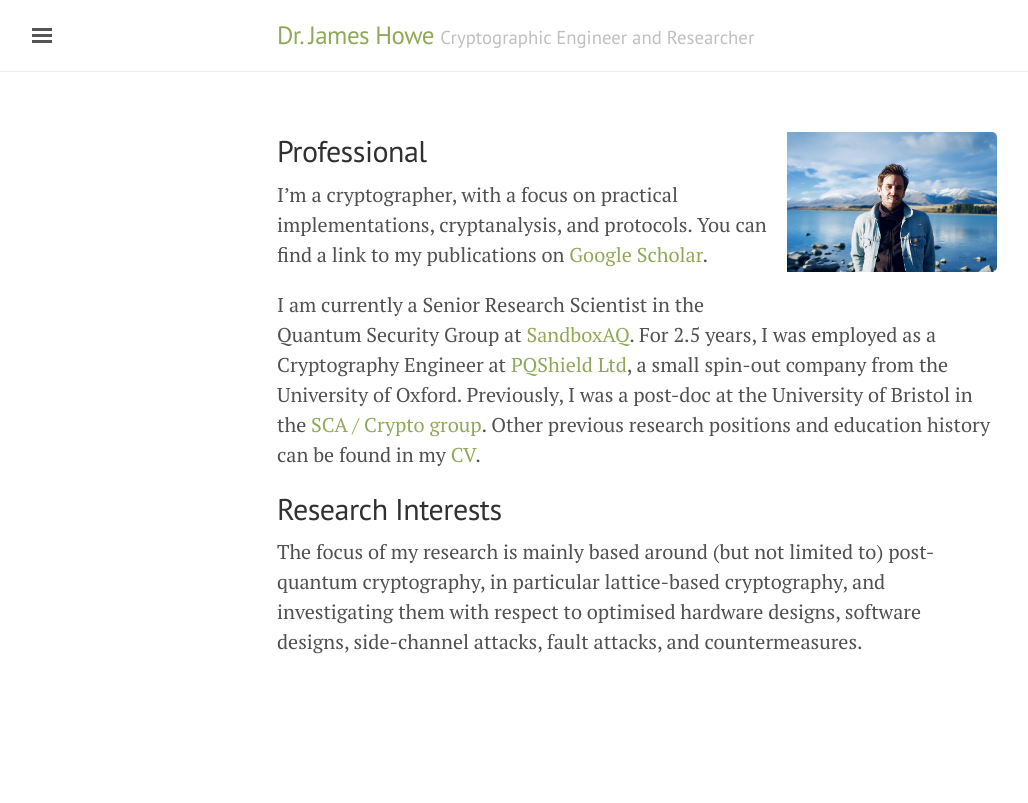
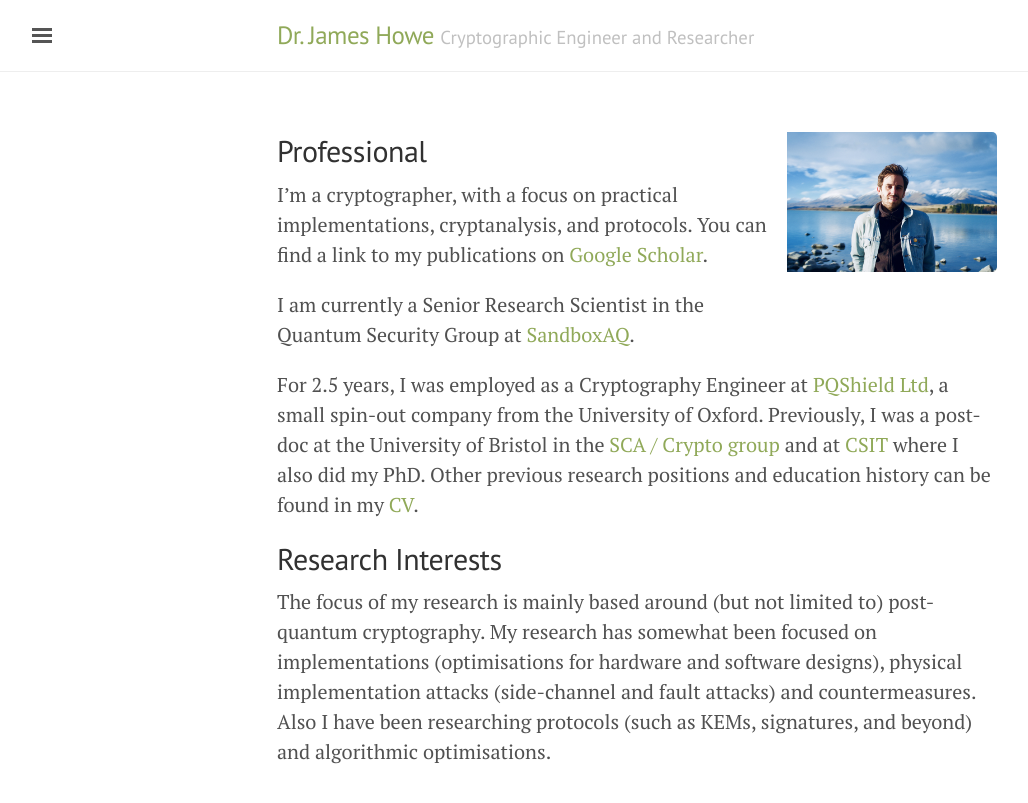
Before and after one commit to jameshoweee/jameshoweee.github.io, a Jekyll site: the page built from index.md, in a window 1280 px wide. Shown: the top 803 px of the page, without its empty margins (3-1031 px from the left). Built offline with Jekyll 4.4.1, drawn with Linux system fonts in a browser that asks for light colours.

Commit message:
Update index.md

```diff
--- a/index.md
+++ b/index.md
@@ -10,15 +10,13 @@ title: Home
 I'm a cryptographer, with a focus on practical implementations, cryptanalysis, and protocols.
 You can find a link to my publications on [Google Scholar](https://scholar.google.co.uk/citations?user=LItUNn4AAAAJ&hl=en).
 
-I am currently a Senior Research Scientist in the Quantum Security Group at [SandboxAQ](https://www.sandboxaq.com/). For 2.5 years, I was employed as a Cryptography Engineer at [PQShield Ltd](https://dblp.org/pid/138/8975.html), a small spin-out company from the University of Oxford. Previously, I was a post-doc at the University of Bristol in the [SCA / Crypto group](https://github.com/sca-research). Other previous research positions and education history can be found in my [CV](files/CV.pdf).
+I am currently a Senior Research Scientist in the Quantum Security Group at [SandboxAQ](https://www.sandboxaq.com/).
+
+For 2.5 years, I was employed as a Cryptography Engineer at [PQShield Ltd](https://dblp.org/pid/138/8975.html), a small spin-out company from the University of Oxford. Previously, I was a post-doc at the University of Bristol in the [SCA / Crypto group](https://github.com/sca-research) and at [CSIT](https://www.qub.ac.uk/ecit/CSIT/) where I also did my PhD. Other previous research positions and education history can be found in my [CV](files/CV.pdf).
 
 ## Research Interests
 
-The focus of my research is mainly based around (but not limited to) post-quantum cryptography, in particular lattice-based cryptography, and investigating them with respect to optimised hardware designs, software designs, side-channel attacks, fault attacks, and countermeasures.
-
-
-
-
+The focus of my research is mainly based around (but not limited to) post-quantum cryptography. My research has somewhat been focused on implementations (optimisations for hardware and software designs), physical implementation attacks (side-channel and fault attacks) and countermeasures. Also I have been researching protocols (such as KEMs, signatures, and beyond) and algorithmic optimisations.
 
 <!-- Global site tag (gtag.js) - Google Analytics -->
 <script async src="https://www.googletagmanager.com/gtag/js?id=G-BHC370BLM5"></script>
```
